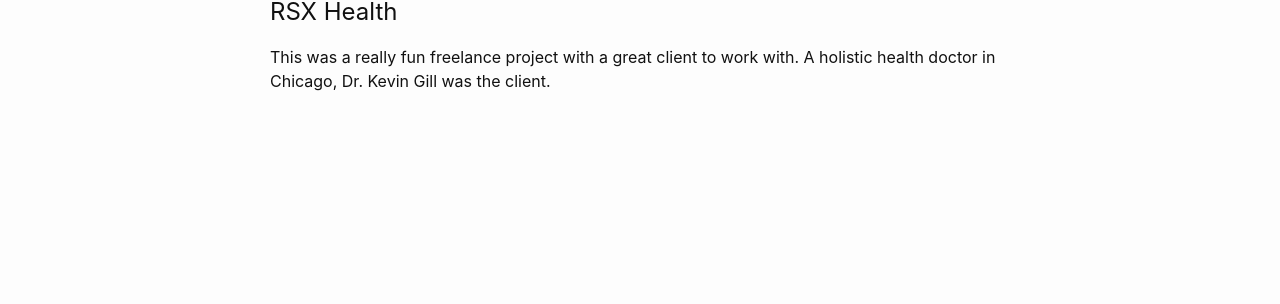
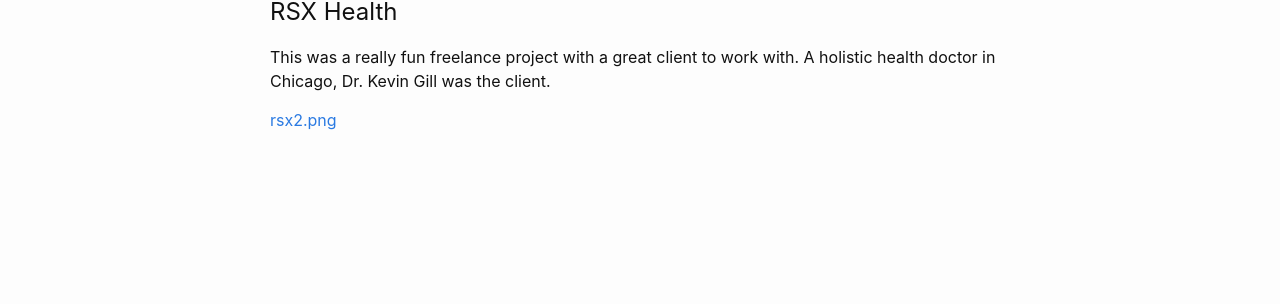
Before and after one commit to kfmahre/kfmahre.github.io, a Jekyll site: the page built from _posts/2018-07-01-RSX Health.markdown, in a window 1280 px wide. Shown: the part 206-510 px from the top of the page. Built offline with Jekyll 4.4.1, drawn with Linux system fonts in a browser that asks for light colours; our own code applies the rules of GitHub Pages for plain Markdown files.

Commit message:
Update 2018-07-01-RSX Health.markdown

```diff
--- a/_posts/2018-07-01-RSX Health.markdown
+++ b/_posts/2018-07-01-RSX Health.markdown
@@ -1,3 +1,5 @@
 # RSX Health
 
 This was a really fun freelance project with a great client to work with. A holistic health doctor in Chicago, Dr. Kevin Gill was the client.
+
+[rsx2.png](https://rsxhealth.com/)
```
